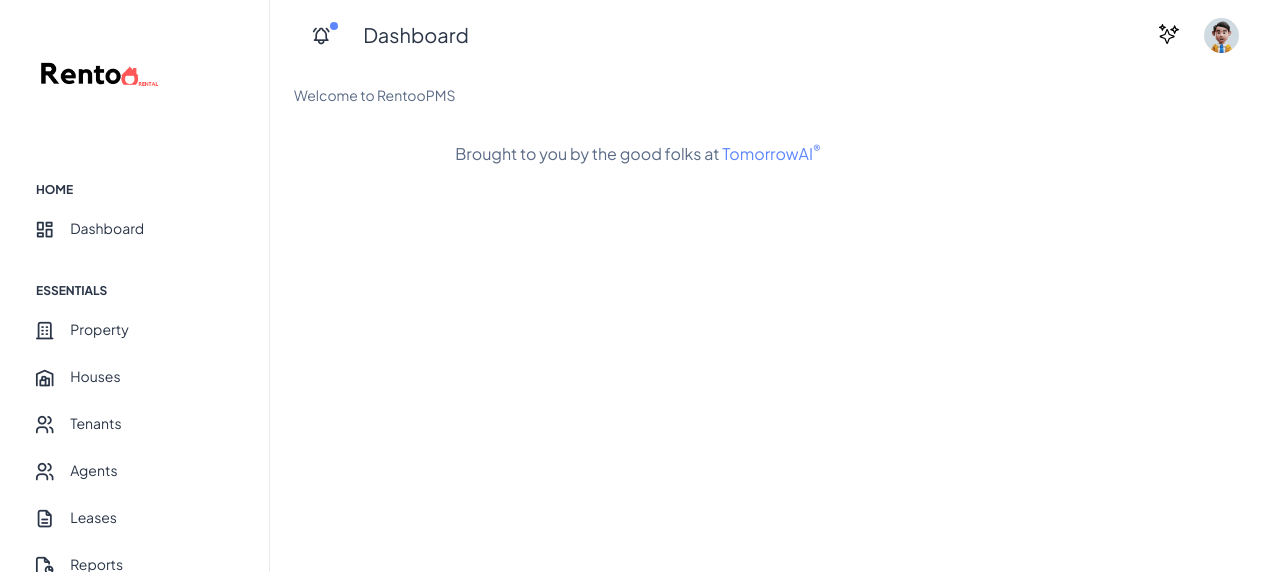
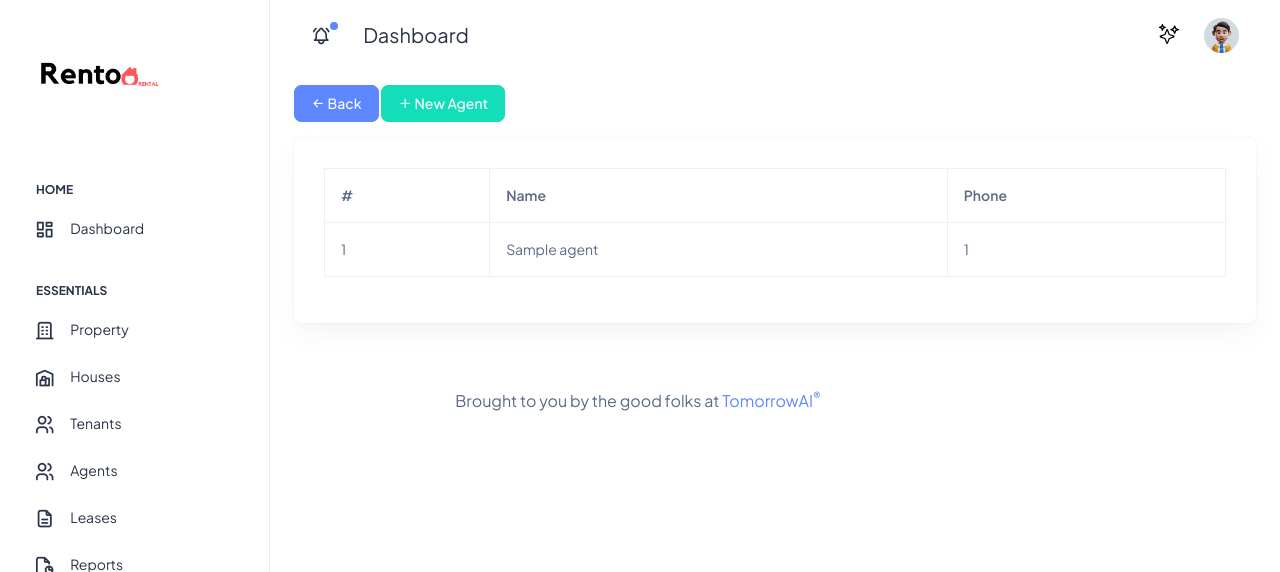
Before and after one commit to KagemaNjoroge/RentooBackend, a Django app: template templates/agents/index.html in a window 1280 px wide. Shown: the top 572 px of the page. Run offline with Django 5.2, Linux system fonts and the light colour scheme; the template is opened without the code that fills it: most values are stand-ins (such as "Sample title", 1, 10 or a date in 2020); some libraries are stand-ins or nearby versions.

Commit message:
feat: Add agent list and create functionality to agents index page

```diff
--- a/templates/agents/index.html
+++ b/templates/agents/index.html
@@ -3,5 +3,47 @@
 {% block title %}Dashboard{% endblock title %}
 {% block heading %}Dashboard{% endblock heading %}
 {% block content %}
-Welcome to RentooPMS
+<div class="button-group ml-2">
+    <a class="btn btn-primary">
+        <i class="ti ti-arrow-left"></i>
+        Back
+    </a>
+    <a class="btn btn-success" href="{%url 'client:new_agent'%}">
+        <i class="ti ti-plus"></i>
+        New Agent
+    </a>
+</div>
+<div class="card ml-2 mt-3">
+    <div class="card-body">
+        <div class=" table-responsive">
+            <table class="table table-bordered table-hover" id="dataTable" style="width: 100%;">
+                <thead>
+                    <tr>
+
+                        <th>#</th>
+                        <th>Name</th>
+                        <th>Phone</th>
+
+                    </tr>
+                </thead>
+                <tbody>
+                    {%for agent in agents%}
+                    <tr>
+                        <td>
+                            {{agent.id}}
+                        </td>
+                        <td>
+                            {{agent.name}}
+                        </td>
+                        <td>
+                            {{agent.phone_number}}
+                        </td>
+                    </tr>
+                    {%endfor%}
+                </tbody>
+            </table>
+        </div>
+    </div>
+</div>
+
 {%endblock content%}
```
